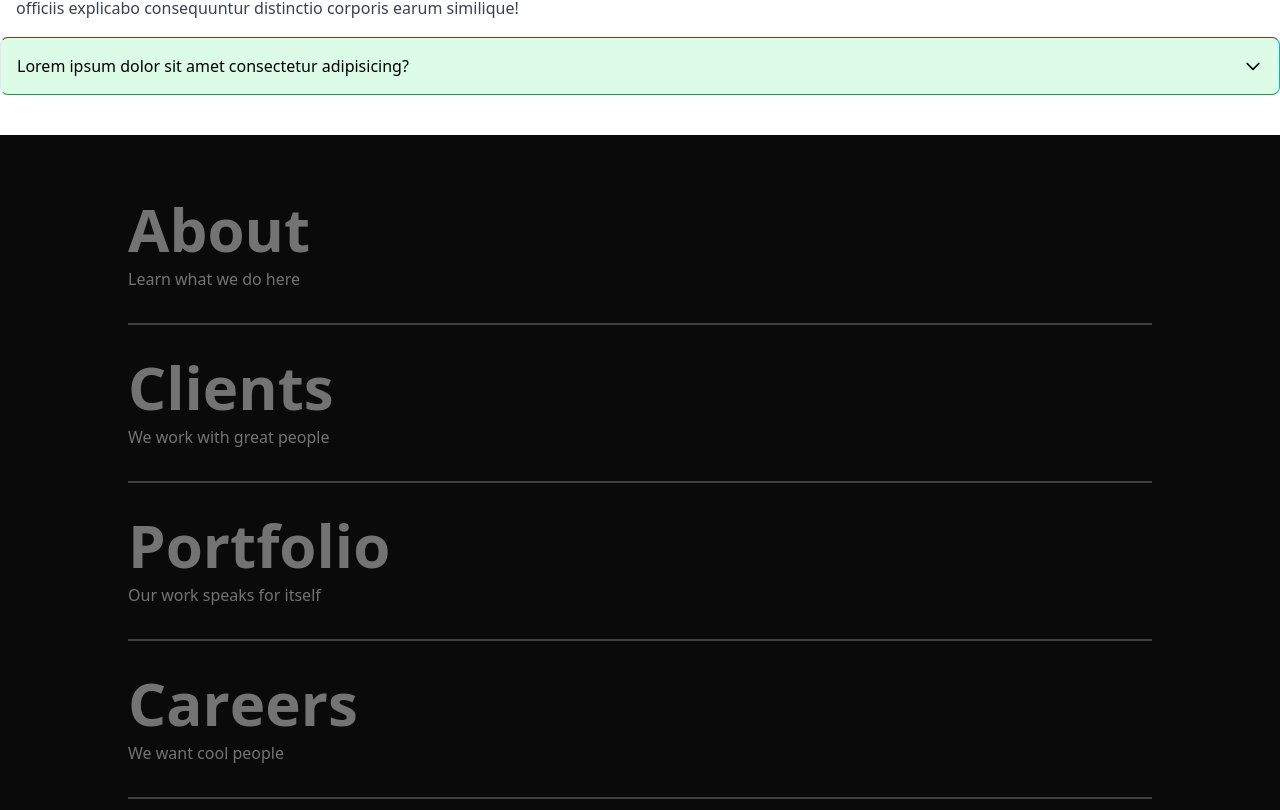
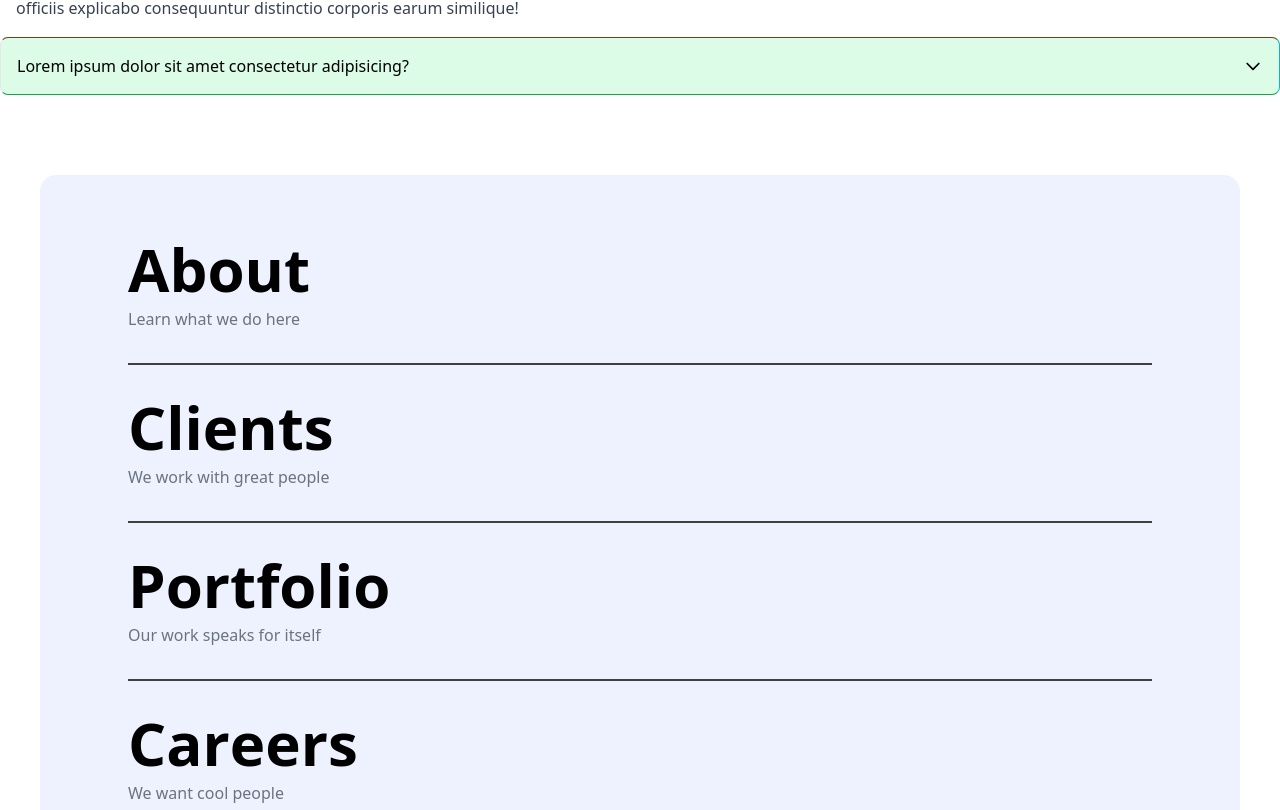
Before and after one commit to GUNGODD/mahakaal-yogpeeth-fed, a React (Vite) app: page / in a window 1280 px wide. Shown: the part 6430-7240 px from the top of the page. Built offline with nearby package versions, Linux system fonts and the light colour scheme; grey boxes are pictures that could not be loaded.

Commit message:
Changes in HoverImage

```diff
--- a/package.json
+++ b/package.json
@@ -13,7 +13,8 @@
     "@chakra-ui/react": "^2.8.2",
     "@heroicons/react": "^2.1.3",
     "@react-three/drei": "^9.105.6",
-    "framer-motion": "^11.2.3",
+    "clsx": "^2.1.1",
+    "framer-motion": "^11.2.6",
     "gsap": "^3.12.5",
     "hamburger-react": "^2.5.1",
     "heroicons": "^2.1.3",
--- a/src/Design/HoverImageLink.jsx
+++ b/src/Design/HoverImageLink.jsx
@@ -5,7 +5,8 @@ import img1 from "../assets/glimpse/teachers/img1.jpg"
 
 export const HoverImageLinks = () => {
   return (
-    <section className="bg-neutral-950 p-4 md:p-8">
+    <div className="md:p-10">
+    <section className="bg-indigo-50 p-4 md:p-8 rounded-2xl">
       <div className="mx-auto max-w-5xl">
         <Link
           heading="About"
@@ -40,6 +41,7 @@ export const HoverImageLinks = () => {
         />
       </div>
     </section>
+    </div>
   );
 };
 
@@ -91,7 +93,7 @@ const Link = ({ heading, imgSrc, subheading, href }) => {
             staggerChildren: 0.075,
             delayChildren: 0.25,
           }}
-          className="relative z-10 block text-4xl font-bold text-neutral-500 transition-colors duration-500 group-hover:text-neutral-50 md:text-6xl"
+          className="relative z-10 block text-4xl font-bold text-black transition-colors duration-500 group-hover:text-black md:text-6xl"
         >
           {heading.split("").map((l, i) => (
             <motion.span
@@ -107,7 +109,7 @@ const Link = ({ heading, imgSrc, subheading, href }) => {
             </motion.span>
           ))}
         </motion.span>
-        <span className="relative z-10 mt-2 block text-base text-neutral-500 transition-colors duration-500 group-hover:text-neutral-50">
+        <span className="relative z-10 mt-2 block text-base text-gray-500 transition-colors duration-500 group-hover:text-black">
           {subheading}
         </span>
       </div>
--- a/src/Final.jsx
+++ b/src/Final.jsx
@@ -18,6 +18,7 @@ import TextArea from "./Pages/Parts/TextArea";
 import RunningCards from "./Pages/Parts/RunningCards";
 import Blogs from "./Pages/Parts/Blogs";
 import Features from "./Pages/Parts/Features";
+
 
 
 const Final = () => (
@@ -45,6 +46,7 @@ const Final = () => (
     <MovingCards />
     <RunningCards/>
 
+
     <Features/>
     {/* <Cards/> */}
     {/* <Testimonials/> */}
```
Also changed, not shown: 1 other file (tests, documents, lock files or other folders).
